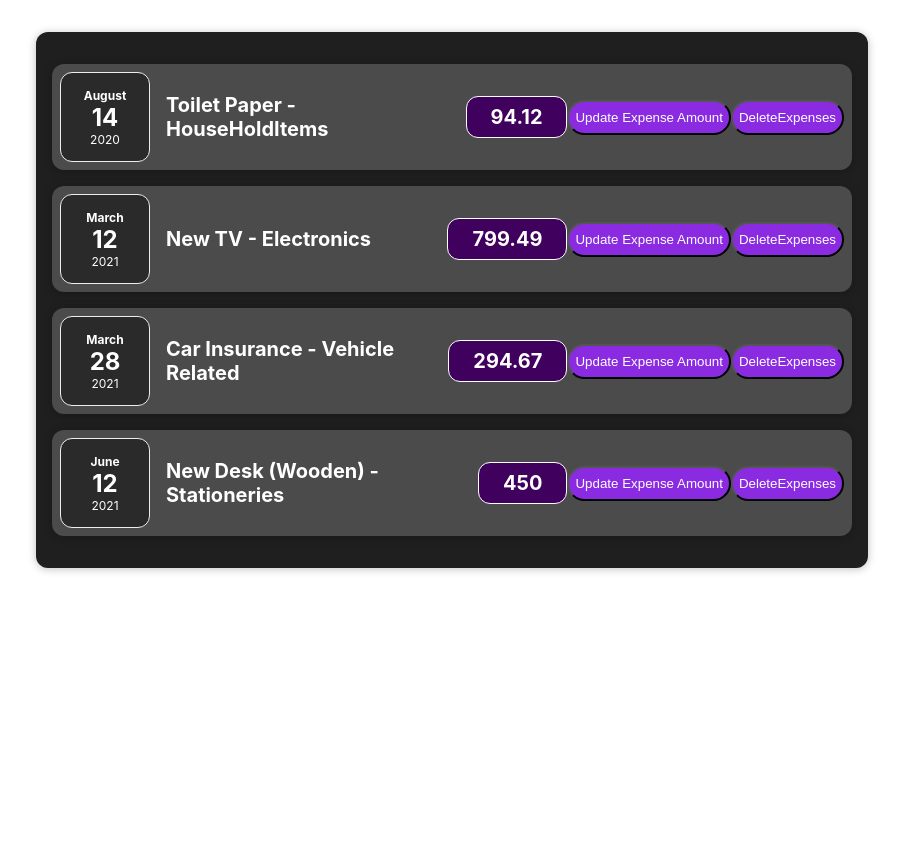
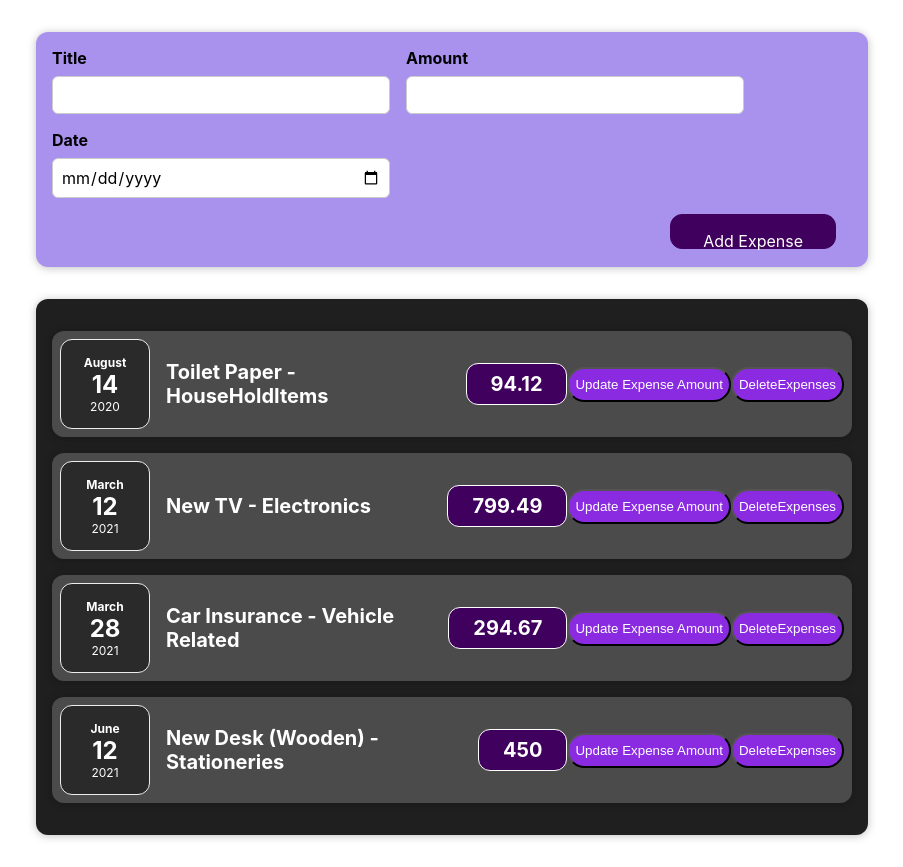
Before and after one commit to Karanjsk2k01/REACT-EXPENSE-TRACKER, a React (Create React App) app: page / in a window 1280 px wide. Shown: the whole page, without its empty margins (188-1091 px from the left). Before the commit the page ends 800 px from the top, so only its background shows below. Built offline with nearby package versions, Linux system fonts and the light colour scheme.

Commit message:
Added Expense Form in the UI

```diff
--- a/src/App.js
+++ b/src/App.js
@@ -1,11 +1,13 @@
 import logo from './logo.svg';
 import './App.css';
 import Expenses from "./components/Expenses/Expenses";
+import NewExpense from './components/NewExpense/NewExpense';
 
 
 var App = () => {
   return (
     <div>
+      <NewExpense />
       <Expenses />
     </div>
   )
--- /dev/null
+++ b/src/components/NewExpense/ExpenseForm.css
@@ -0,0 +1,26 @@
+.new-expense__controls {
+  display: flex;
+  flex-wrap: wrap;
+  gap: 1rem;
+  margin-bottom: 1rem;
+  text-align: left;
+}
+
+.new-expense__control label {
+  font-weight: bold;
+  margin-bottom: 0.5rem;
+  display: block;
+}
+
+.new-expense__control input {
+  font: inherit;
+  padding: 0.5rem;
+  border-radius: 6px;
+  border: 1px solid #ccc;
+  width: 20rem;
+  max-width: 100%;
+}
+
+.new-expense__actions {
+  text-align: right;
+}
--- /dev/null
+++ b/src/components/NewExpense/ExpenseForm.js
@@ -0,0 +1,30 @@
+import React from 'react';
+import './ExpenseForm.css';
+
+
+const ExpenseForm = () => {
+
+  return (
+    <form>
+      <div className='new-expense__controls'>
+        <div className='new-expense__control'>
+          <label>Title</label>
+          <input type='text' />
+        </div>
+        <div className='new-expense__control'>
+          <label>Amount</label>
+          <input type='number' min="0" step="1" />
+        </div>
+        <div className='new-expense__control'>
+          <label>Date</label>
+          <input type='date' min="2019-01-01" max="2023-12-31" />
+        </div>
+      </div>
+      <div className='new-expense__actions'>
+        <button type="submit">Add Expense</button>
+      </div>
+    </form>
+  )
+}
+
+export default ExpenseForm;
--- /dev/null
+++ b/src/components/NewExpense/NewExpense.css
@@ -0,0 +1,38 @@
+.new-expense {
+  background-color: #a892ee;
+  padding: 1rem;
+  margin: 2rem auto;
+  width: 50rem;
+  max-width: 95%;
+  border-radius: 12px;
+  text-align: center;
+  box-shadow: 0 1px 8px rgba(0, 0, 0, 0.25);
+}
+
+.new-expense button {
+  font: inherit;
+  cursor: pointer;
+  padding: 1rem 2rem;
+  border: 1px solid #40005d;
+  background-color: #40005d;
+  color: white;
+  border-radius: 12px;
+  margin-right: 1rem;
+}
+
+.new-expense button:hover,
+.new-expense button:active {
+  background-color: #510674;
+  border-color: #510674;
+}
+
+.new-expense button.alternative {
+  color: #220131;
+  border-color: transparent;
+  background-color: transparent;
+}
+
+.new-expense button.alternative:hover,
+.new-expense button.alternative:active {
+  background-color: #ddb3f8;
+}
--- /dev/null
+++ b/src/components/NewExpense/NewExpense.js
@@ -0,0 +1,16 @@
+import React from 'react';
+import './NewExpense.css';
+import ExpenseForm from './ExpenseForm';
+
+const NewExpense = () => {
+
+  return (
+    <div className='new-expense'>
+      <ExpenseForm />
+    </div>
+  )
+
+
+}
+
+export default NewExpense;
```
